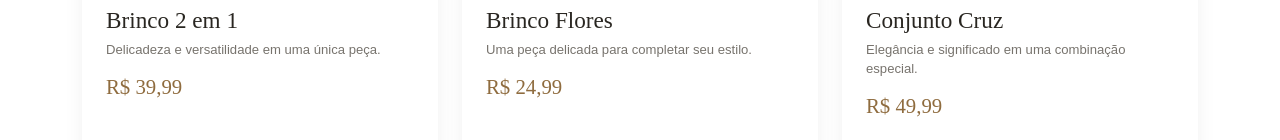
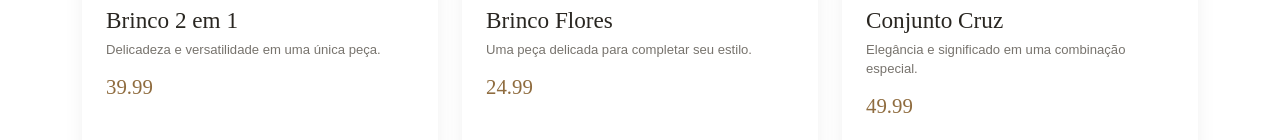
Before and after one commit to TamiresMusafir/adornatta, a React (Vite) app: page /produtos in a window 1280 px wide. Shown: the part 802-942 px from the top of the page. Built offline with nearby package versions, Linux system fonts and the light colour scheme; data requests are answered from the project's data file.

Commit message:
mudança na variavel produtos.preco
a variavel antes tava local

```diff
--- a/src/pages/Produtos/Produtos.jsx
+++ b/src/pages/Produtos/Produtos.jsx
@@ -248,15 +248,10 @@ function Produtos() {
                                             id={produto.id}
                                             nome={produto.nome}
                                             descricao={produto.descricao}
-                                            preco={produto.preco.toLocaleString(
-                                                "pt-BR",
-                                                {
-                                                    style: "currency",
-                                                    currency: "BRL"
-                                                }
-                                            )}
+                                            preco={produto.preco}
                                             imagem={produto.imagem}
                                             tag={produto.tag}
+                                            quantidadeDisponivel={produto.quantidadeDisponivel}
                                         />
                                     )
                                 )}
```
